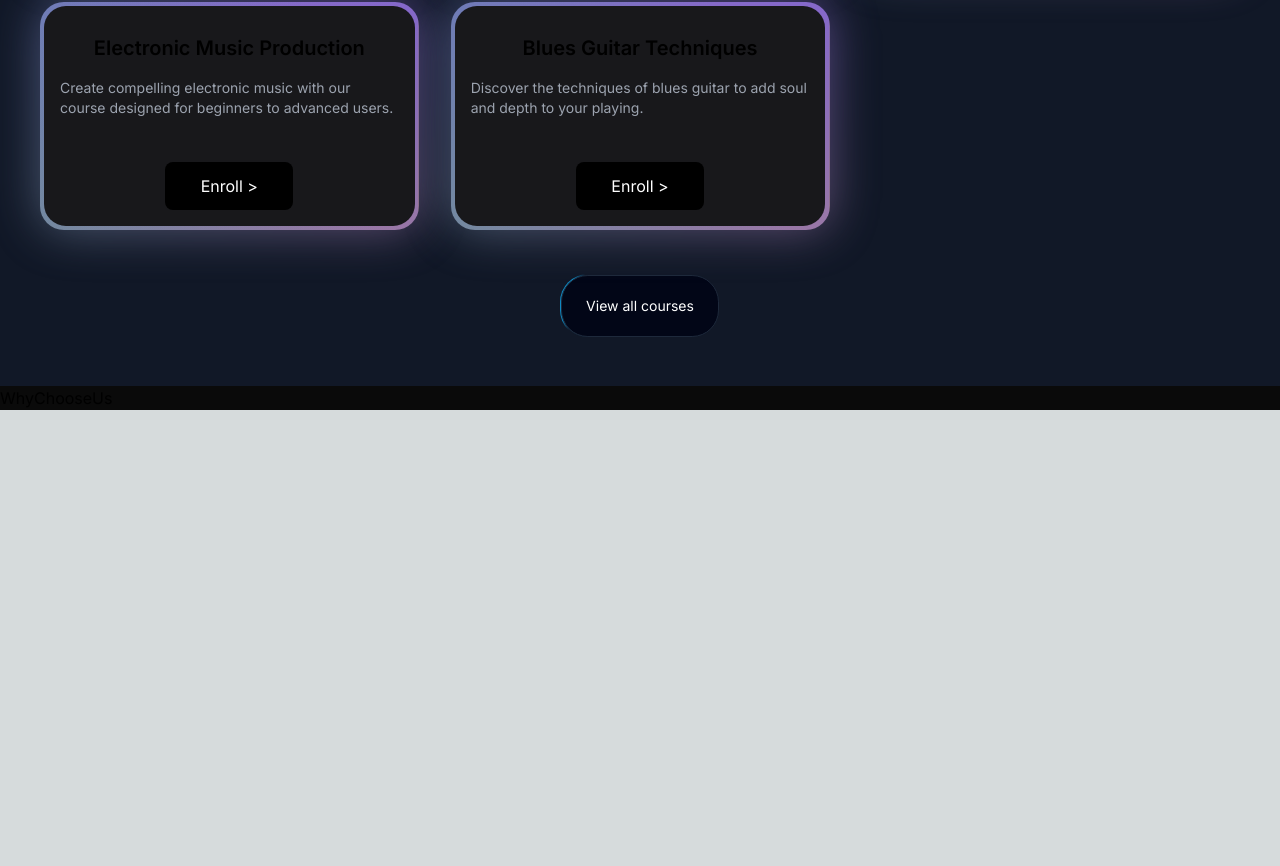
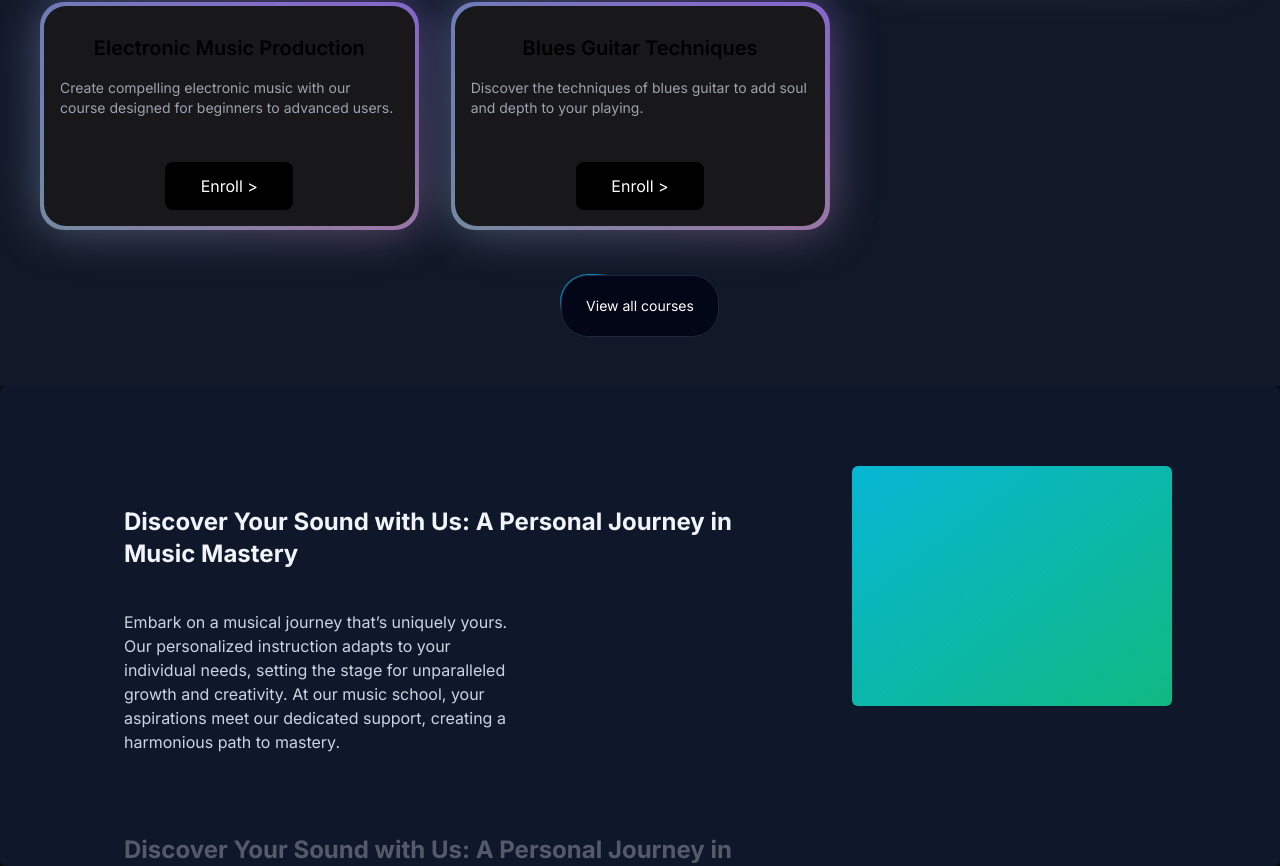
Before and after one commit to shreyashchandra/musicAi, a Next.js app: page / in a window 1280 px wide. Shown: the part 1094-1960 px from the top of the page. Before the commit the page ends 1504 px from the top, so only its background shows below. Built offline with nearby package versions, Linux system fonts and the light colour scheme.

Commit message:
chore: Add sticky scroll functionality to WhyChooseUs component

```diff
--- a/src/app/layout.tsx
+++ b/src/app/layout.tsx
@@ -21,6 +21,7 @@
         <div className="relative w-full flex items-center justify-center ">
           <Navbar />
         </div>
+
         {children}
       </body>
     </html>
--- a/src/components/WhyChooseUs.tsx
+++ b/src/components/WhyChooseUs.tsx
@@ -1,5 +1,46 @@
+"use client";
+import React from "react";
+import { StickyScroll } from "./ui/sticky-scroll-reveal";
+
+const musicSchoolContent = [
+  {
+    title: "Discover Your Sound with Us: A Personal Journey in Music Mastery",
+    description:
+      "Embark on a musical journey that’s uniquely yours. Our personalized instruction adapts to your individual needs, setting the stage for unparalleled growth and creativity. At our music school, your aspirations meet our dedicated support, creating a harmonious path to mastery.",
+  },
+  {
+    title: "Discover Your Sound with Us: A Personal Journey in Music Mastery",
+    description:
+      "Embark on a musical journey that’s uniquely yours. Our personalized instruction adapts to your individual needs, setting the stage for unparalleled growth and creativity. At our music school, your aspirations meet our dedicated support, creating a harmonious path to mastery.",
+  },
+  {
+    title: "Discover Your Sound with Us: A Personal Journey in Music Mastery",
+    description:
+      "Embark on a musical journey that’s uniquely yours. Our personalized instruction adapts to your individual needs, setting the stage for unparalleled growth and creativity. At our music school, your aspirations meet our dedicated support, creating a harmonious path to mastery.",
+  },
+  {
+    title: "Live Feedback & Engagement",
+    description:
+      "Immerse yourself in an interactive learning experience where feedback is immediate, just like real-time changes in a collaborative project. This approach enhances your understanding and mastery of music concepts and performance techniques.",
+  },
+  {
+    title: "Cutting-Edge Curriculum",
+    description:
+      "Our curriculum is continuously updated to include the latest music education trends and technologies, ensuring you’re always learning with the most current and effective methods. Say goodbye to outdated materials and welcome an education that evolves with the industry.",
+  },
+  {
+    title: "Limitless Learning Opportunities",
+    description:
+      "With our expansive resource library and dynamic course offerings, you’ll never find yourself without something new to explore. Our platform provides continuous opportunities for growth, ensuring your musical skills are always advancing.",
+  },
+];
+
 function WhyChooseUs() {
-  return <div>WhyChooseUs</div>;
+  return (
+    <div>
+      <StickyScroll content={musicSchoolContent} />
+    </div>
+  );
 }
 
 export default WhyChooseUs;
```
